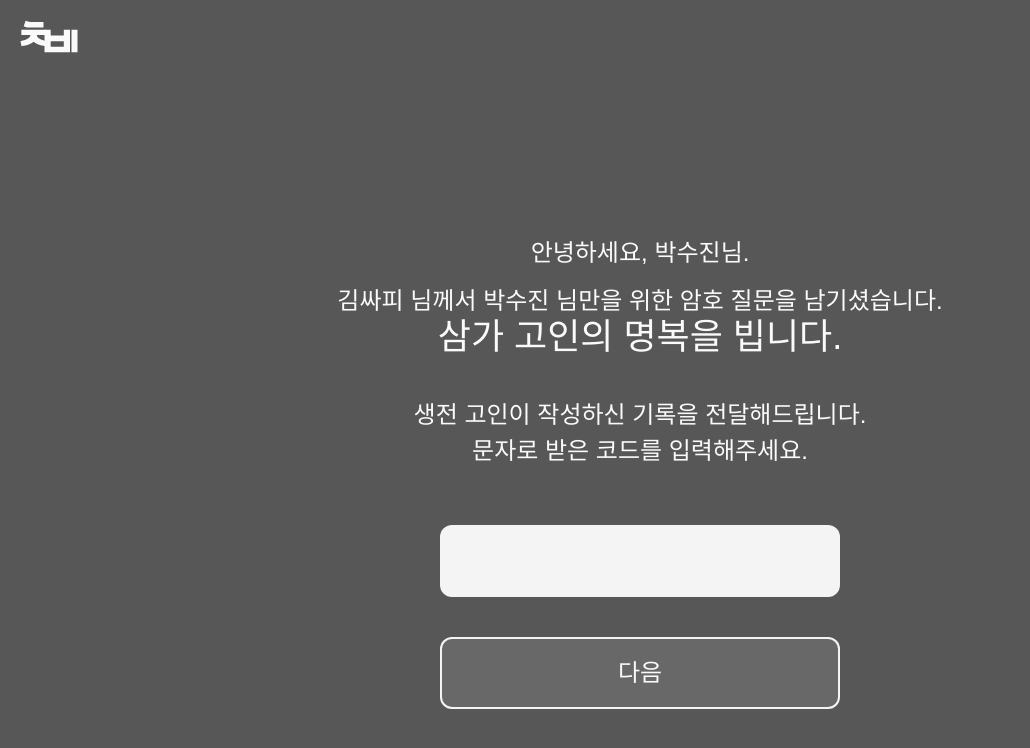
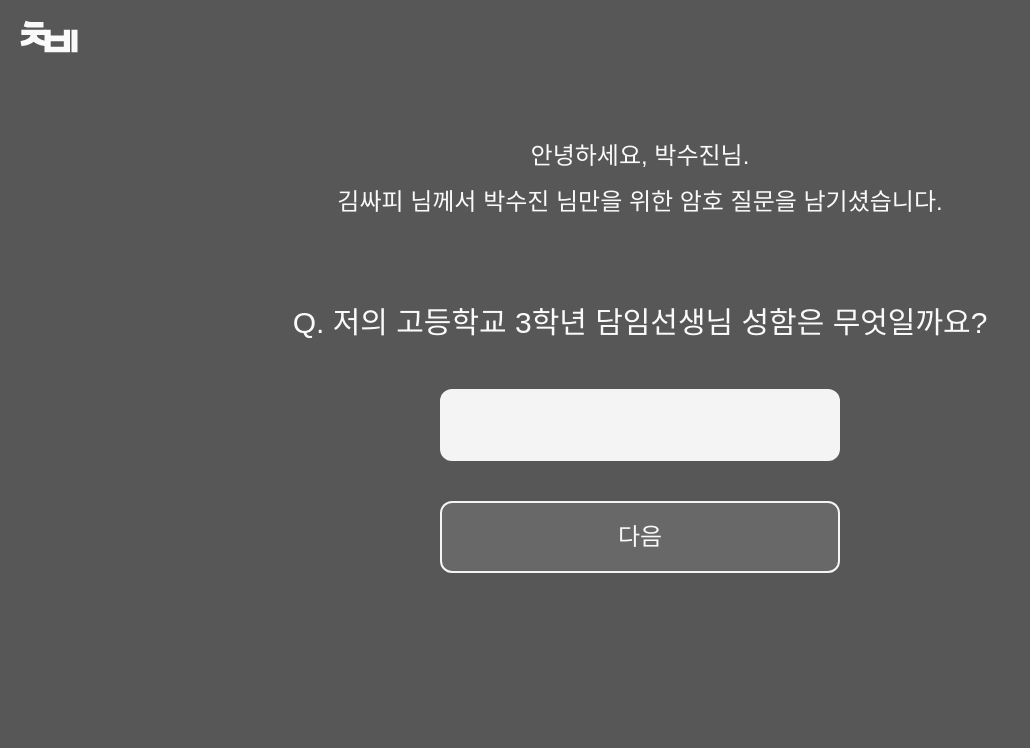
Before and after one commit to yoonha97/chaebi, a Next.js app in the folder web-view/chaebi/: page /auth in a window 1280 px wide. Shown: the top 748 px of the page, without its empty margins (0-1030 px from the left). Built offline with nearby package versions, Linux system fonts and the light colour scheme; a web font is replaced by a local one.

Commit message:
Feat: SecurityQuestion 구현 및 기존 페이지 컨테이너화

```diff
--- a/web-view/chaebi/src/app/auth/page.tsx
+++ b/web-view/chaebi/src/app/auth/page.tsx
@@ -1,32 +1,12 @@
 'use client'
 
-import { useRouter, useParams } from 'next/navigation'
-import GuideMessage from '@/components/ui/GuideMessage'
-import SecurityQuestion from '@/components/ui/SecurityQuestion'
-import CodeInput from '@/components/ui/CodeInput'
-import NextButton from '@/components/ui/NextButton'
+import SecurityContent from '@/containers/SecurityContent'
 
 export default function Security() {
-  const router = useRouter()
-  const { id } = useParams()
-
-  function handleNextClick() {
-    if (id) {
-      router.push(`/${id}`)
-    }
-  }
-
   return (
-    <div className="min-h-screen h-screen w-screen overflow-hidden flex flex-col">
-      <div className="flex flex-1 items-center justify-center flex-col">
-        <div className="w-full flex flex-col items-center justify-center p-5">
-          <GuideMessage senderName="김싸피" receiverName="박수진" />
-          <SecurityQuestion />
-          <div className="mb-10 w-full flex justify-center">
-            <CodeInput mode="code" />
-          </div>
-          <NextButton label="다음" onClick={handleNextClick} />
-        </div>
+    <div className="min-h-screen h-screen w-screen flex flex-col">
+      <div className="flex flex-1 items-center justify-center md:justify-start flex-col">
+        <SecurityContent />
       </div>
     </div>
   )
--- a/web-view/chaebi/src/app/page.tsx
+++ b/web-view/chaebi/src/app/page.tsx
@@ -1,32 +1,16 @@
 'use client'
 
-import { useRouter } from 'next/navigation'
 import { LogoWhite } from '../../public/svg/index'
-import MemorialMessage from '@/components/ui/MemorialMessage'
-import CodeInput from '@/components/ui/CodeInput'
-import NextButton from '@/components/ui/NextButton'
+import GuideContent from '@/containers/GuideContent'
 
 export default function Home() {
-  const router = useRouter()
-
-  function handleNextClick() {
-    router.push('/auth')
-  }
-
   return (
     <div className="h-full w-full flex flex-col">
       <div className="flex flex-1 items-center justify-center md:flex-row flex-col">
         <div className="w-full md:w-1/2 flex items-center justify-center p-5">
           <LogoWhite />
         </div>
-
-        <div className="w-full md:w-1/2 flex flex-col items-center justify-center p-5">
-          <MemorialMessage />
-          <div className="mb-10 w-full flex justify-center">
-            <CodeInput mode="code" />
-          </div>
-          <NextButton label="다음" onClick={handleNextClick} />
-        </div>
+        <GuideContent />
       </div>
     </div>
   )
--- a/web-view/chaebi/src/components/ui/GuideMessage.tsx
+++ b/web-view/chaebi/src/components/ui/GuideMessage.tsx
@@ -2,13 +2,11 @@ import { GuideMessageProps } from '@/types/guideMessage'
 
 function GuideMessage(props: GuideMessageProps) {
   return (
-    <div className="text-center">
-      <p className="text-lg md:text-2xl mb-2 md:mb-4 text-_white leading-relaxed">
-        안녕하세요, {props.receiverName}님.
-      </p>
-      <p className="text-lg md:text-2xl text-_white leading-relaxed">
-        {props.senderName} 님께서 {props.receiverName} 님만을 위한 암호 질문을
-        남기셨습니다.
+    <div className="md:mt-10 text-center text-lg md:text-2xl leading-8 md:leading-_46 text-_white">
+      <p>안녕하세요, {props.receiverName}님.</p>
+      <p>
+        {props.senderName} 님께서 {props.receiverName} 님만을 위한
+        <span className="block md:inline"> 암호 질문을 남기셨습니다.</span>
       </p>
     </div>
   )
--- a/web-view/chaebi/src/components/ui/SecurityQuestion.tsx
+++ b/web-view/chaebi/src/components/ui/SecurityQuestion.tsx
@@ -1,23 +1,13 @@
-function SecurityQusetion() {
+import { SecurityQuestionProps } from '@/types/securityQusetion'
+
+function SecurityQuestion({ question }: SecurityQuestionProps) {
   return (
     <div>
-      <div className="mb-10 text-2xl md:text-4xl text-_white text-center">
-        삼가 고인의 명복을 빕니다.
-      </div>
-      <div>
-        <div className="hidden md:block mb-14 text-2xl text-center text-_white leading-9">
-          생전 고인이 작성하신 기록을 전달해드립니다.
-          <br />
-          문자로 받은 코드를 입력해주세요.
-        </div>
-        <div className="block md:hidden text-xl mb-11 text-center text-_white leading-8">
-          고인의 기록을 전달해 드립니다.
-          <br />
-          문자로 받은 코드를 입력해주세요.
-        </div>
+      <div className="text-xl md:text-3xl text-_white text-center leading-9 break-words whitespace-normal">
+        Q. {question}
       </div>
     </div>
   )
 }
 
-export default SecurityQusetion
+export default SecurityQuestion
--- /dev/null
+++ b/web-view/chaebi/src/containers/GuideContent.tsx
@@ -0,0 +1,24 @@
+'use client'
+
+import MemorialMessage from '@/components/ui/MemorialMessage'
+import CodeInput from '@/components/ui/CodeInput'
+import NextButton from '@/components/ui/NextButton'
+import { useRouter } from 'next/navigation'
+
+export default function GuideContent() {
+  const router = useRouter()
+
+  function handleNextClick() {
+    router.push('/auth')
+  }
+
+  return (
+    <div className="w-full md:w-1/2 flex flex-col items-center justify-center p-5">
+      <MemorialMessage />
+      <div className="mb-10 w-full flex justify-center">
+        <CodeInput mode="code" />
+      </div>
+      <NextButton label="다음" onClick={handleNextClick} />
+    </div>
+  )
+}
--- /dev/null
+++ b/web-view/chaebi/src/containers/SecurityContent.tsx
@@ -0,0 +1,29 @@
+import GuideMessage from '@/components/ui/GuideMessage'
+import SecurityQuestion from '@/components/ui/SecurityQuestion'
+import CodeInput from '@/components/ui/CodeInput'
+import NextButton from '@/components/ui/NextButton'
+import { useRouter, useParams } from 'next/navigation'
+
+export default function SecurityContainer() {
+  const router = useRouter()
+  const { id } = useParams()
+
+  function handleNextClick() {
+    if (id) {
+      router.push(`/${id}`)
+    }
+  }
+
+  return (
+    <div className="w-full flex flex-col items-center justify-center p-5">
+      <div className="mb-16 md:mb-20">
+        <GuideMessage senderName="김싸피" receiverName="박수진" />
+      </div>
+      <SecurityQuestion question="저의 고등학교 3학년 담임선생님 성함은 무엇일까요?" />
+      <div className="mt-5 md:mt-12 mb-10 w-full flex justify-center">
+        <CodeInput mode="code" />
+      </div>
+      <NextButton label="다음" onClick={handleNextClick} />
+    </div>
+  )
+}
--- /dev/null
+++ b/web-view/chaebi/src/types/securityQusetion.ts
@@ -0,0 +1,3 @@
+export type SecurityQuestionProps = {
+  question: string
+}
--- a/web-view/chaebi/tailwind.config.ts
+++ b/web-view/chaebi/tailwind.config.ts
@@ -15,6 +15,9 @@ const config: Config = {
         '_gray-200': '#D2D2D2',
         '_gray-300': '#808080',
       },
+      lineHeight: {
+        _46: '46px',
+      },
     },
     boxShadow: {
       inner: 'inset 0 0 0 2px #F4F4F4',
```
